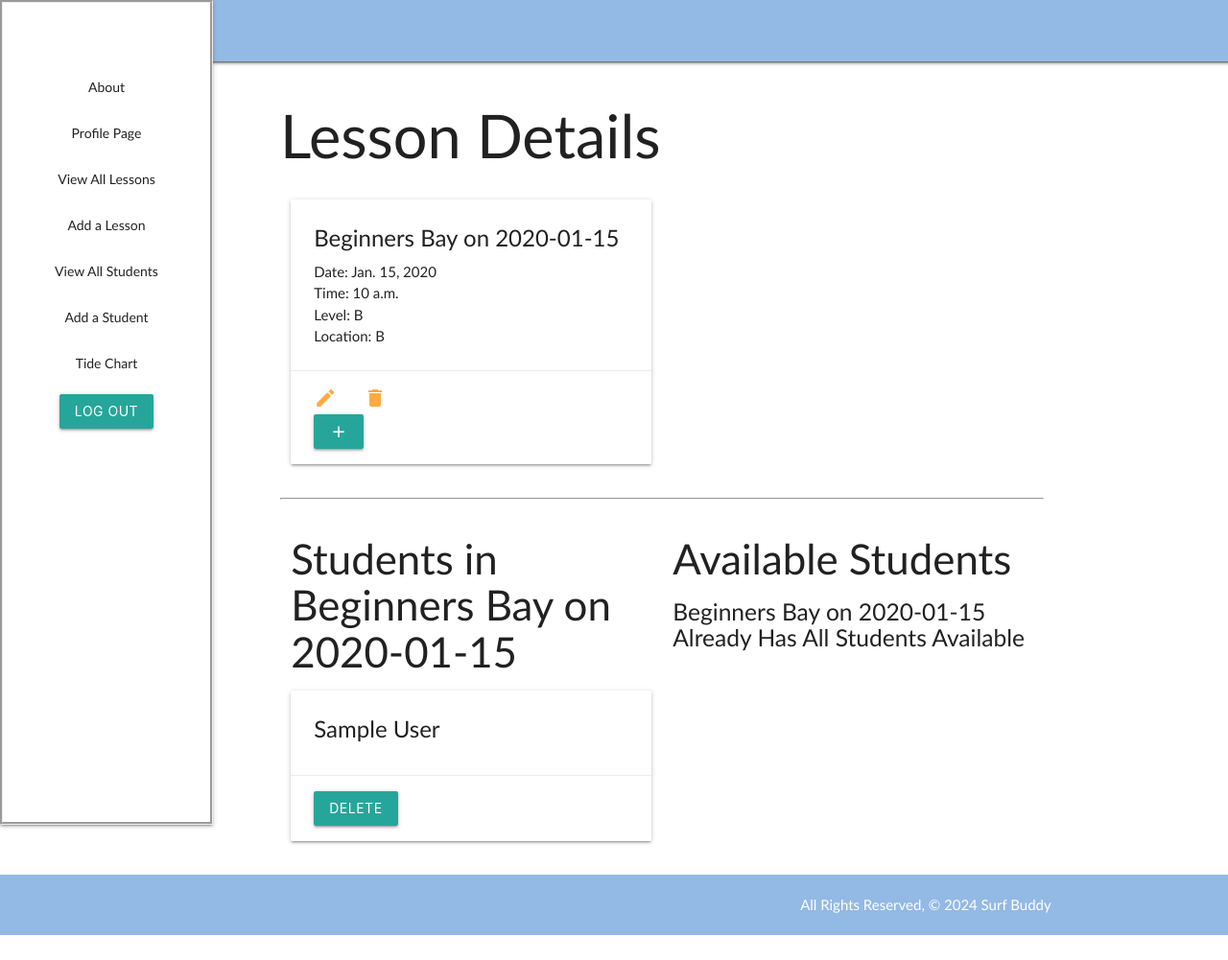
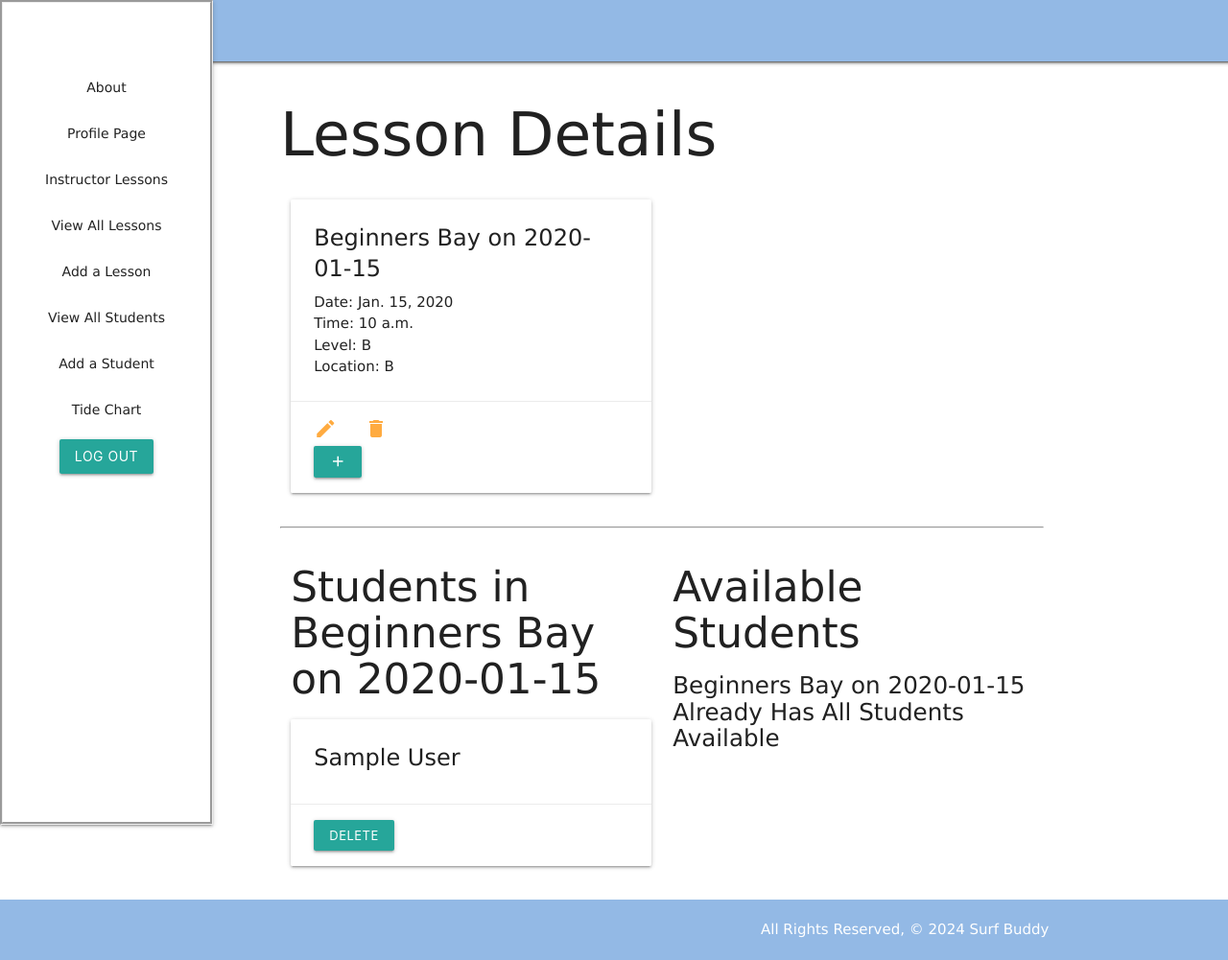
Before and after one commit to chochristinak/swelldevs-surfbuddy, a Django app: page /lessons/1/ in a window 1280 px wide. Shown: the whole page at 96% size. Before the commit the page ends 975 px from the top, so only its background shows below. Run offline with Django 5.2, Linux system fonts and the light colour scheme; a user stored in the database is signed in; tables that the repository leaves empty hold one stand-in row (values such as "Sample post").

Commit message:
Add carousel, add instructor index url, views

```diff
--- a/main_app/models.py
+++ b/main_app/models.py
@@ -51,6 +51,8 @@ class Instructor(models.Model):
     email = models.EmailField                                                                      # instructor email
     age = models.IntegerField(default=15)                                                          # instructor age must be older than 15
     rating = models.IntegerField(default=5)                                                        # instructor rating
+    student = models.ForeignKey(Student, on_delete=models.CASCADE)
+
 
     # Foreign Key of the generic User model
     user = models.ForeignKey(User, on_delete=models.CASCADE)
--- a/main_app/static/css/style.css
+++ b/main_app/static/css/style.css
@@ -8,7 +8,7 @@
 }
 
 body {
-    font-family: 'Gill Sans', 'Gill Sans MT', Calibri, 'Trebuchet MS', sans-serif;
+    font-family: Verdana, Geneva, Tahoma, sans-serif;
   }
   nav, header.navbar-fixed, footer.page-footer{
     background-color: rgb(147, 185, 229);
--- a/main_app/templates/base.html
+++ b/main_app/templates/base.html
@@ -22,6 +22,7 @@
       </div>
       {% if user.is_authenticated %}
         <li><a href="{% url 'student_detail' user.id %}">Profile Page</a></li>
+        <li><a href="{% url 'instructors_index' %}">Instructor Lessons</a></li>
         <li><a href="{% url 'index' %}">View All Lessons</a></li>
         <li><a href="{% url 'lessons_create' %}">Add a Lesson</a></li>
         <li><a href="{% url 'students_index' %}">View All Students</a></li>
@@ -52,6 +53,7 @@
             <li><a href="{% url 'about' %}">About</a></li>
             {% if user.is_authenticated %}
               <li><a href="{% url 'student_detail' user.id %}">Profile Page</a></li>
+              <li><a href="{% url 'instructors_index' %}">Instructor Lessons</a></li>
               <li><a href="{% url 'index' %}">View All Lessons</a></li>
               <li><a href="{% url 'lessons_create' %}">Add a Lesson</a></li>
               <li><a href="{% url 'students_index' %}">View All Students</a></li>
--- a/main_app/templates/lessons/detail.html
+++ b/main_app/templates/lessons/detail.html
@@ -19,7 +19,7 @@
           <a href="{% url 'lessons_delete' lesson.id %}"><i class="material-icons">delete</i></a>
           <form action="{% url 'assoc_student' lesson.id user.id %}" method="POST">
             {% csrf_token %}
-            <button type="submit" class="btn">
+            <button type="submit" class="waves-effect waves-light btn-small">
               <i class="material-icons">add</i>
             </button>
           </form>
@@ -40,7 +40,7 @@
           <div class="card-action">
             <form action="{% url 'delete_student' lesson.id student.id %}" method="DELETE">
               {% csrf_token %}
-              <button type="submit" class="btn">Delete</button>
+              <button type="submit" class="waves-effect waves-light btn-small">Delete</button>
             </form>
           </div>
         </div>
@@ -49,7 +49,7 @@
         <h5>No Students</h5>
       {% endif %}
     </div>
-    <!-- Available toys will come after this line -->
+    <!-- Available students will come after this line -->
     <div class="col s6">
       <h3>Available Students</h3>
       {% if students.count %}
@@ -61,7 +61,7 @@
           <div class="card-action">
             <form action="{% url 'assoc_student' lesson.id student.id %}" method="POST">
               {% csrf_token %}
-              <button type="submit" class="btn">Add</button>
+              <button type="submit" class="waves-effect waves-light btn-small">Add</button>
             </form>
           </div>
         </div>
--- a/main_app/templates/lessons/index.html
+++ b/main_app/templates/lessons/index.html
@@ -3,7 +3,7 @@
 
 <h1>Lesson List</h1>
 
-{% for lesson in lessons %}
+<!-- {% for lesson in lessons %}
   <div class="card">
     <div class="card-content">
       <p>{{ lesson }}</p>
@@ -16,4 +16,4 @@
     </div>
   </div>
 {% endfor %}
-{% endblock %}
+{% endblock %} -->
--- a/main_app/templates/main_app/student_confirm_delete.html
+++ b/main_app/templates/main_app/student_confirm_delete.html
@@ -7,7 +7,7 @@
 
 <form action="" method="POST">
     {% csrf_token %}
-    <input type="submit" value="Yes - Delete!" class="btn">
+    <input type="submit" value="Yes - Delete!" class="waves-effect waves-light btn-small"></a>
     <a href="{% url 'student_detail' object.id %}">Cancel</a>
 </form>
 {% endblock %}
--- a/main_app/urls.py
+++ b/main_app/urls.py
@@ -21,6 +21,7 @@ urlpatterns = [
   path('students/<int:pk>/update/', views.StudentUpdate.as_view(), name='students_update'),
   path('students/<int:pk>/delete/', views.StudentDelete.as_view(), name='students_delete'),
   path('accounts/signup/', views.signup, name='signup'),
+  path('instructors/', views.instructors_index, name='instructors_index'),
 
   path('students/', views.LessonList.as_view(), name='students_index'),
 ]
--- a/main_app/views.py
+++ b/main_app/views.py
@@ -132,3 +132,21 @@ class StudentDelete(DeleteView):
 
 
 #-------------------- Instructors --------------------
+# keep as separte view
+# write function
+# specify model
+#render correct template
+
+@login_required
+def instructors_index(request):
+  lessons = Lesson.objects.all()
+  return render(request, 'instructors/index.html', {
+    'lessons': lessons,
+  })
+
+# see all lessons
+# class InstructorLessonList(ListView):
+#   model: Lesson
+#   template_view = 'instructors/index.html'
+
+# def instructors_details(request, )
```
Also changed, not shown: main_app/templates/about.html (+19 -6 lines), main_app/templates/home.html (+12 -2 lines), main_app/templates/instructors/index.html (added, +28 -0 lines).
